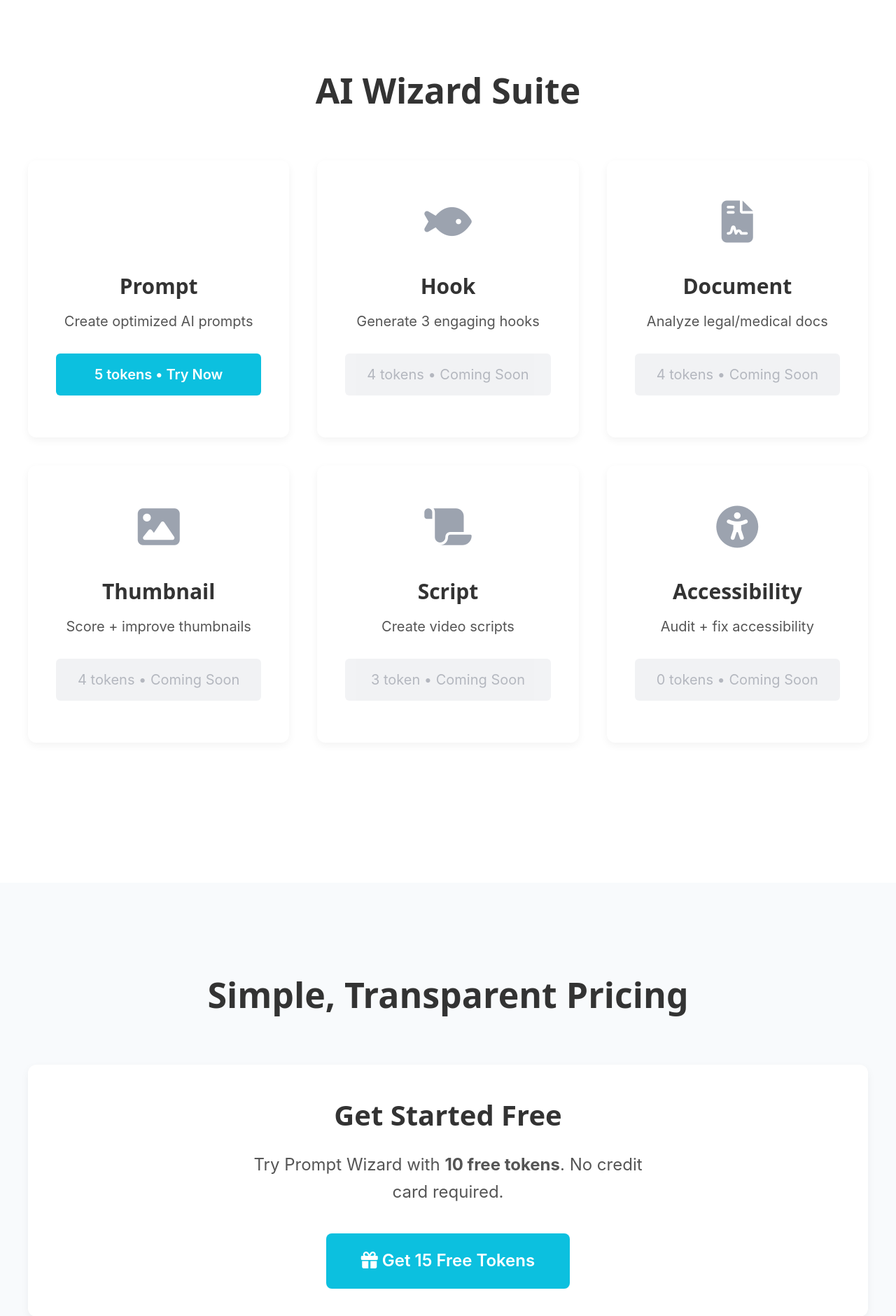
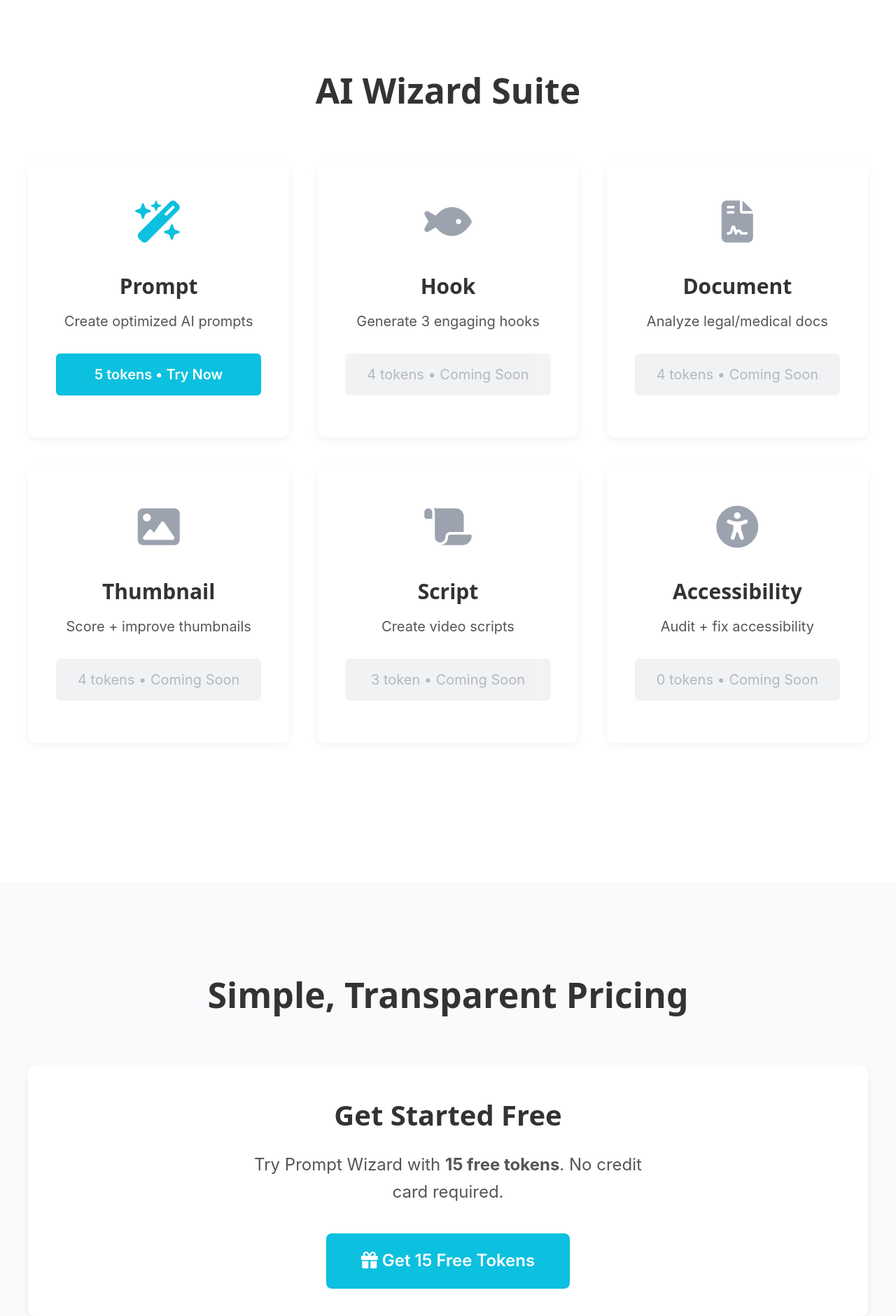
Before and after one commit to lucsetzer/prompts-alchemy-v7, a FastAPI app: page / in a window 1280 px wide. Shown: the part 1920-3800 px from the top of the page at 70% size. Run offline with FastAPI, Linux system fonts and the light colour scheme.

Commit message:
Update frontpage.html

```diff
--- a/dashboard/templates/frontpage.html
+++ b/dashboard/templates/frontpage.html
@@ -161,7 +161,7 @@
             </div>
             <ul class="nav-links">
                 <li><a href="/dashboard"><i class="fas fa-tachometer-alt"></i> Dashboard</a></li>
-                <li><a href="/prompt-wizard"><i class="fas fa-magic"></i> Prompt Wizard</a></li>
+
             </ul>
         </div>
     </nav>
@@ -228,7 +228,7 @@
                 <!-- Prompt -->
                 <div class="card" style="text-align: center;">
                     <div style="font-size: 3rem; color: #0cc0df; margin-bottom: 1rem;">
-                        <i class="fa-solid fa-wand"></i>
+                        <i class="fa-solid fa-wand-magic-sparkles"></i>
                     </div>
                     <h3 style="color: #333; font-size: 1.5rem; margin-bottom: 0.5rem;">Prompt</h3>
                     <p style="color: #555; margin-bottom: 1.5rem;">Create optimized AI prompts</p>
@@ -309,7 +309,7 @@
             <div class="card" style="text-align: center; margin-bottom: 3rem;">
                 <h3 style="color: #333; font-size: 2rem; margin-bottom: 1rem;">Get Started Free</h3>
                 <p style="color: #555; font-size: 1.2rem; margin-bottom: 2rem; max-width: 600px; margin-left: auto; margin-right: auto;">
-                    Try Prompt Wizard with <strong>10 free tokens</strong>. No credit card required.
+                    Try Prompt Wizard with <strong>15 free tokens</strong>. No credit card required.
                 </p>
                 <a href="/app/dashboard" style="background: #0cc0df; color: white; font-size: 1.2rem; padding: 1rem 2.5rem; border: none; border-radius: 8px; font-weight: 600; cursor: pointer; text-decoration: none; display: inline-block;">
     <i class="fas fa-gift"></i> Get 15 Free Tokens
@@ -319,7 +319,7 @@
             <!-- Monthly Plans -->
             <div class="grid grid-3">
                 <!-- Student Plan -->
-                <div class="card" style="text-align: center; border: 2px solid #0cc0df; position: relative;">
+                <div class="card" style="text-align: center;">
 
                     <h3 style="color: #333; font-size: 1.5rem; margin-bottom: 1rem; padding-top: 0.5rem;">Student</h3>
                     <div style="font-size: 2.5rem; font-weight: bold; margin: 1rem 0; color: #333;">
@@ -437,7 +437,7 @@
                         <a href="https://reddit.com" style="color: #d1d5db; transition: color 0.2s;" onmouseover="this.style.color='#ff5700'" onmouseout="this.style.color='#d1d5db'"><i class="fab fa-reddit"></i></a>
                         <a href="https://youtube.com" style="color: #d1d5db; transition: color 0.2s;" onmouseover="this.style.color='#ff0000'" onmouseout="this.style.color='#d1d5db'"><i class="fab fa-youtube"></i></a>
                         <a href="https://linkedin.com" style="color: #d1d5db; transition: color 0.2s;" onmouseover="this.style.color='#0077b5'" onmouseout="this.style.color='#d1d5db'"><i class="fab fa-linkedin"></i></a>
-                        <a href="https://discord.com" style="color: #d1d5db; transition: color 0.2s;" onmouseover="this.style.color='#5865f2'" onmouseout="this.style.color='#d1d5db'"><i class="fab fa-discord"></i></a>
+                        <a href="https://bsky.app/profile/promptsalchemy.bsky.social" style="color: #d1d5db; transition: color 0.2s;" onmouseover="this.style.color='#5865f2'" onmouseout="this.style.color='#d1d5db'"><i class="fa-brands fa-bluesky"></i></a>
                     </div>
                     <p style="margin-top: 2rem; font-size: 0.9rem; color: #9ca3af;">
                         © 2025 Prompts Alchemy. All rights reserved.
```
